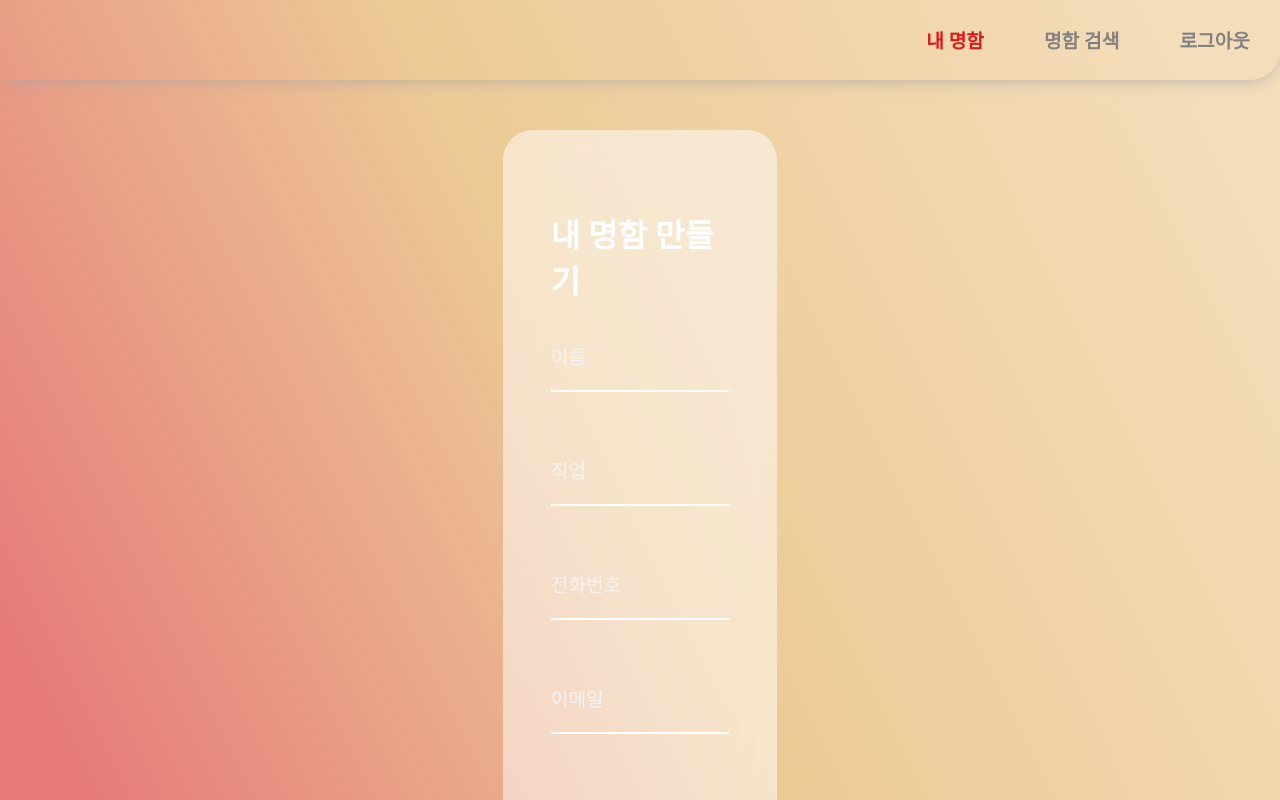
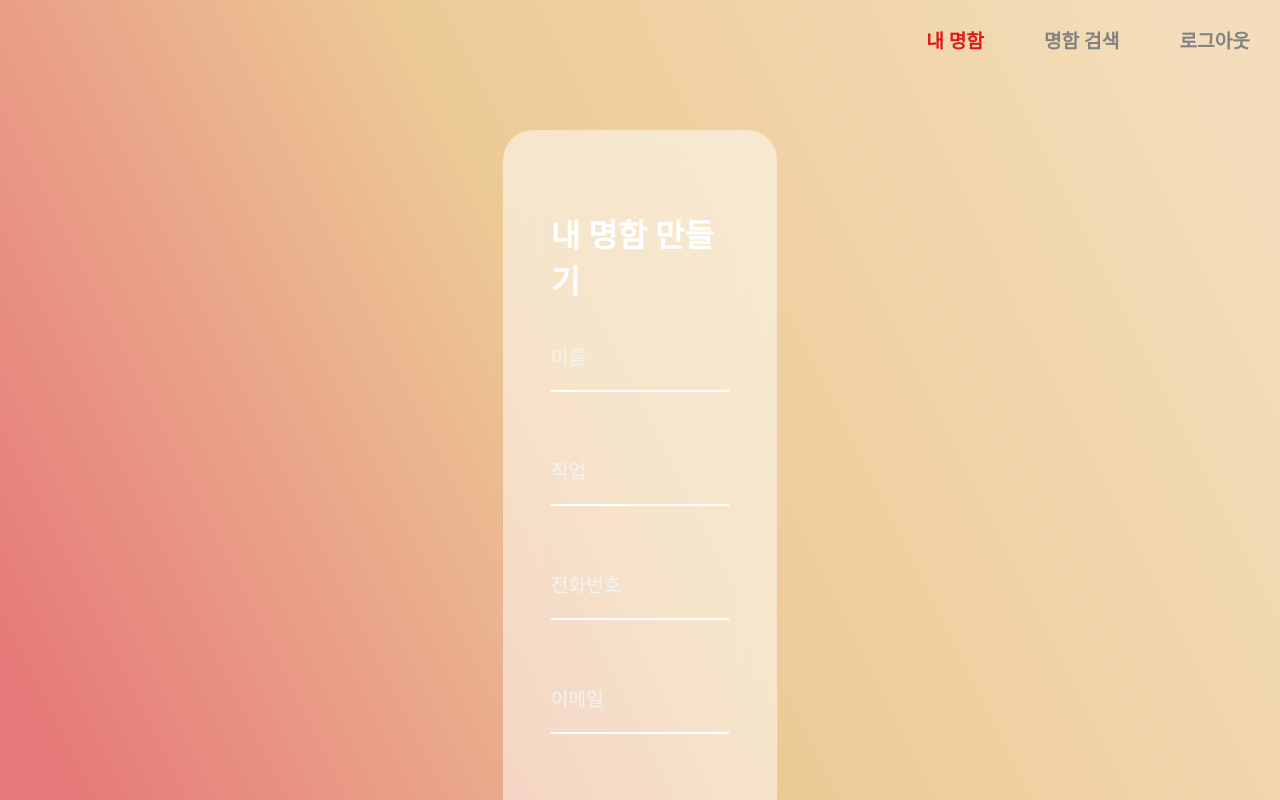
Before and after one commit to BusinessZIP/businesszip-frontend, a React (Vite) app: page /create in a window 1280 px wide. Shown: the top 800 px of the page. Built offline with nearby package versions, Linux system fonts and the light colour scheme.

Commit message:
Feat : add transparent props for border-shadow X

```diff
--- a/src/components/layout.jsx
+++ b/src/components/layout.jsx
@@ -11,7 +11,7 @@ const Header = styled.div`
 	align-items: center;
 	font-size: 1.2rem;
 	font-weight: 600;
-	box-shadow: 0 5px 18px -7px #a5a5a5;
+	box-shadow: ${({ transparent }) => (transparent ? 'none' : '0 5px 18px -7px #a5a5a5')};
 	border-radius: 0 0 30px 0;
 	* {
 		text-decoration: none;
--- a/src/pages/CreateCard.jsx
+++ b/src/pages/CreateCard.jsx
@@ -85,7 +85,10 @@ function CreateCard() {
 
 	return (
 		<BackColor>
-			<Layout title='내 명함' />
+			<Layout
+				title='내 명함'
+				transparent
+			/>
 			<Container>
 				<FormWrapper>
 					<Title>내 명함 만들기</Title>
```
